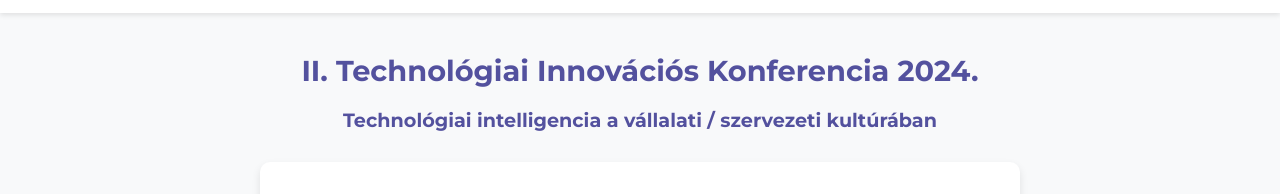
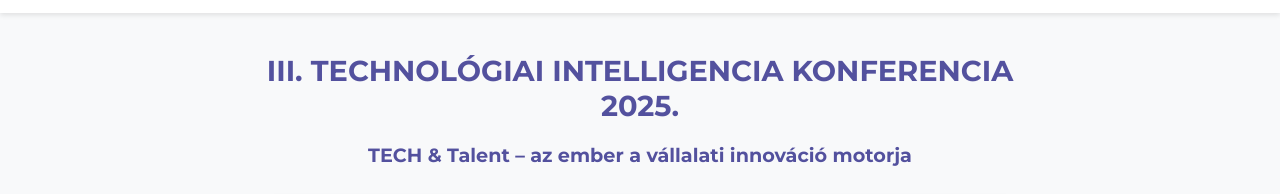
Before and after one commit to Froxy555/Tech4Study_Survey, a website: page public/survey2.html in a window 1280 px wide. Shown: the part 63-257 px from the top of the page. Drawn offline with Linux system fonts and the light colour scheme.

Commit message:
Update survey2.html

```diff
--- a/public/survey2.html
+++ b/public/survey2.html
@@ -4,7 +4,7 @@
     <meta charset="UTF-8">
     <link rel="shortcut icon" type="x-icon" href="kislogo.png">
     <meta name="viewport" content="width=device-width, initial-scale=1.0">
-    <title>II. Technológiai Innovációs Konferencia 2024. Kérdőív</title>
+    <title>III. TECHNOLÓGIAI INTELLIGENCIA KONFERENCIA 2025. Kérdőív</title>
     <link href="https://fonts.googleapis.com/css2?family=Montserrat:wght@400;700&display=swap" rel="stylesheet">
     <style>
         :root {
@@ -234,8 +234,8 @@ input[type="radio"]:checked + .emoji-container.very-unsatisfied {
     </header>
 
     <div class="container">
-        <h1>II. Technológiai Innovációs Konferencia 2024.</h1>
-        <h2 style="text-align: center; margin-bottom: 30px;">Technológiai intelligencia a vállalati / szervezeti kultúrában</h2>
+        <h1>III. TECHNOLÓGIAI INTELLIGENCIA KONFERENCIA 2025.</h1>
+        <h2 style="text-align: center; margin-bottom: 30px;">TECH & Talent – az ember a vállalati innováció motorja</h2>
 
         <div class="keret">
             <h2> Mennyire volt elégedett a témaválasztással?</h2>
```
